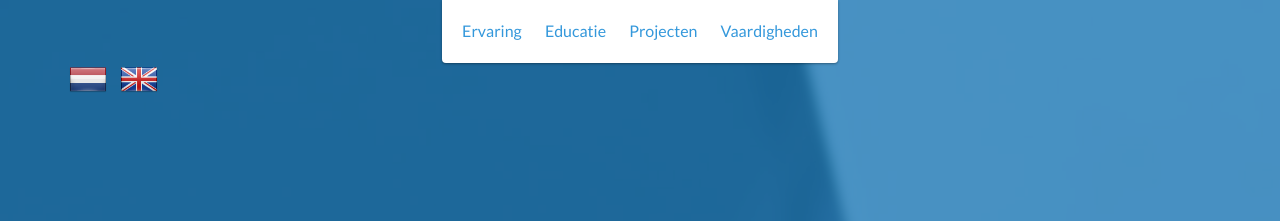
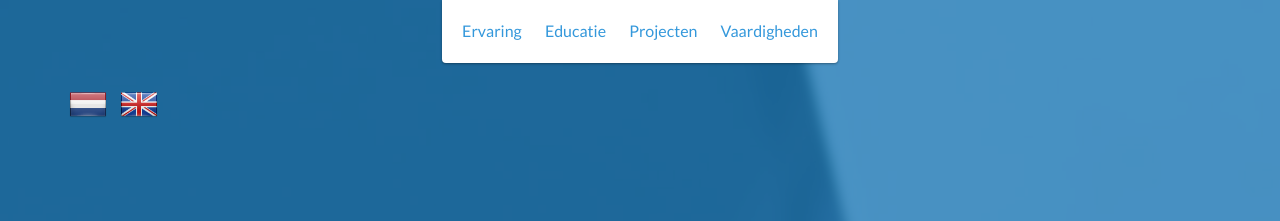
Before and after one commit to BvdLind/BvdLind.github.io, a website: page index.html in a window 1280 px wide. Shown: the top 221 px of the page. Drawn offline with nearby package versions, Linux system fonts and the light colour scheme.

Commit message:
Fix language buttons too high (on acer laptop)

```diff
--- a/index.html
+++ b/index.html
@@ -30,7 +30,7 @@
       @media only screen and (min-width: 992px) {
         #translateBtnGroup {
           position: absolute;
-          top: -175px;
+          top: -150px;
           left: -40%;
         }
       }
```
